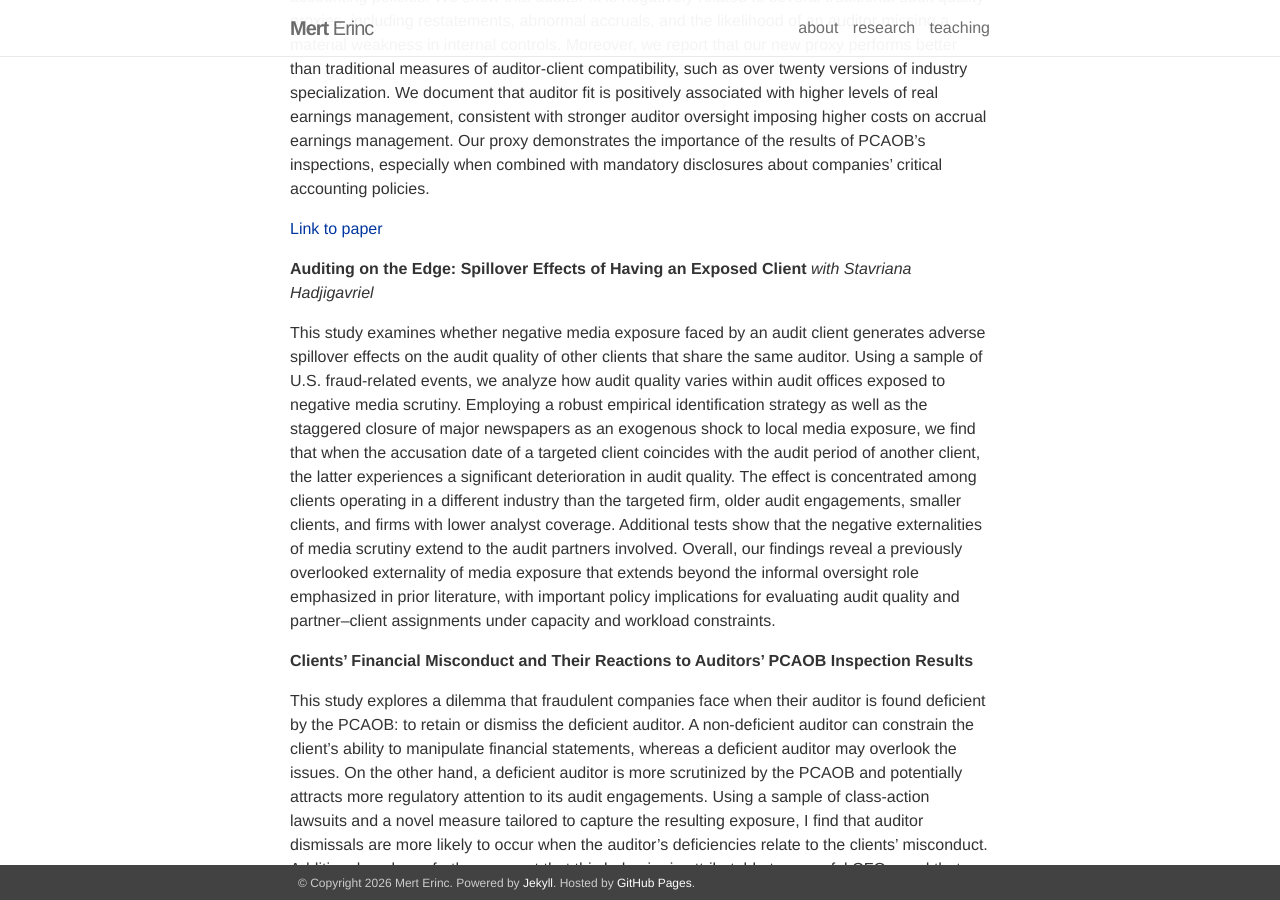
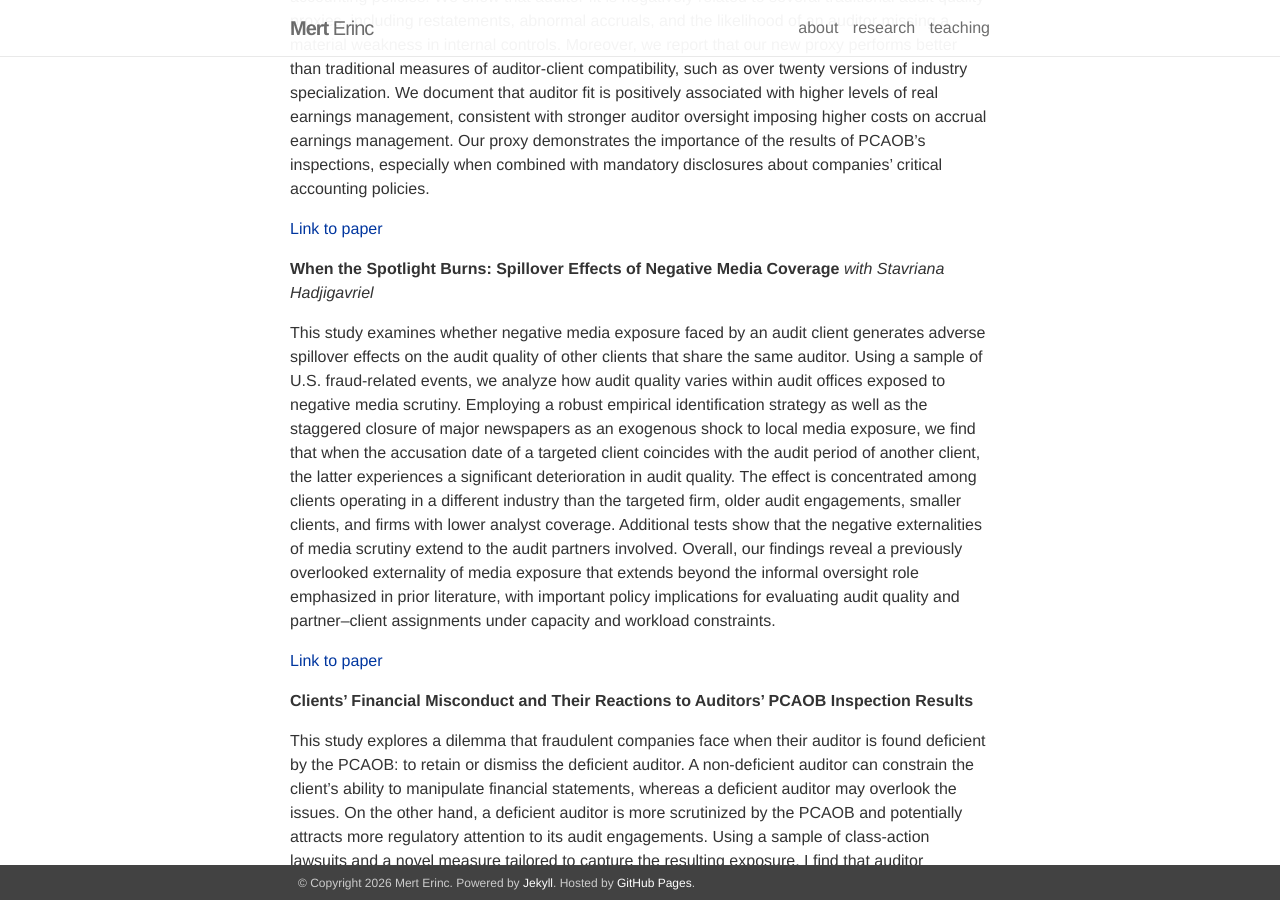
Before and after one commit to mrterinc/mrterinc.github.io, a Jekyll site: the page built from _pages/projects.md, in a window 1280 px wide and 900 px high, scrolled down 1021 px. Built offline with Jekyll 4.4.1, drawn with Linux system fonts in a browser that asks for light colours.

Commit message:
Update projects.md

```diff
--- a/_pages/projects.md
+++ b/_pages/projects.md
@@ -26,9 +26,11 @@ We develop a new auditor-client fit metric based on topical compatibility betwee
 
 [Link to paper](https://papers.ssrn.com/sol3/papers.cfm?abstract_id=4703916)
 
-**Auditing on the Edge: Spillover Effects of Having an Exposed Client** _with Stavriana Hadjigavriel_
+**When the Spotlight Burns: Spillover Effects of Negative Media Coverage** _with Stavriana Hadjigavriel_
 
 This study examines whether negative media exposure faced by an audit client generates adverse spillover effects on the audit quality of other clients that share the same auditor. Using a sample of U.S. fraud-related events, we analyze how audit quality varies within audit offices exposed to negative media scrutiny. Employing a robust empirical identification strategy as well as the staggered closure of major newspapers as an exogenous shock to local media exposure,  we find that when the accusation date of a targeted client coincides with the audit period of another client, the latter experiences a significant deterioration in audit quality. The effect is concentrated among clients operating in a different industry than the targeted firm, older audit engagements, smaller clients, and firms with lower analyst coverage. Additional tests show that the negative externalities of media scrutiny extend to the audit partners involved. Overall, our findings reveal a previously overlooked externality of media exposure that extends beyond the informal oversight role emphasized in prior literature, with important policy implications for evaluating audit quality and partner–client assignments under capacity and workload constraints.
+
+[Link to paper](https://papers.ssrn.com/sol3/papers.cfm?abstract_id=5388528)
 
 **Clients’ Financial Misconduct and Their Reactions to Auditors’ PCAOB Inspection Results**
 
```
